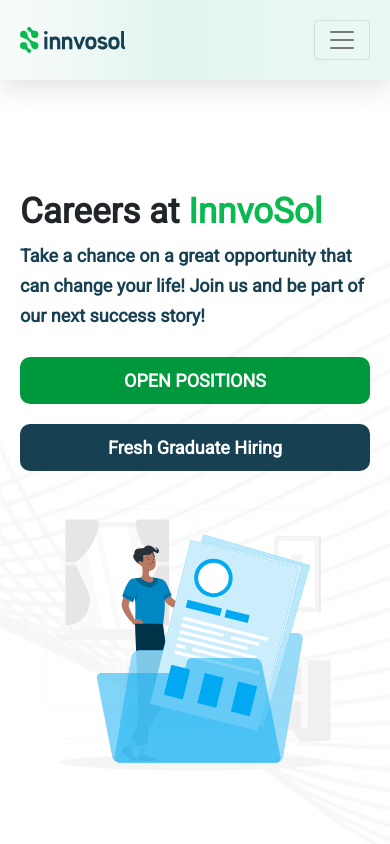
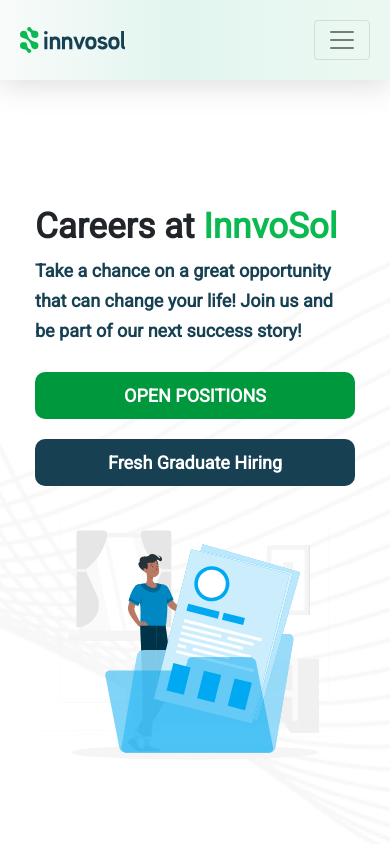
Before and after one commit to BasharatAliKing/innvosol-project, a React (Create React App) app: page /Carrier in a window 390 px wide. Shown: the top 844 px of the page. Built offline with nearby package versions, Linux system fonts and the light colour scheme.

Commit message:
data added

```diff
--- a/src/Utilities/Form.css
+++ b/src/Utilities/Form.css
@@ -49,6 +49,7 @@
         width: 90%;
         margin: 0px;
         padding: 0px;
+        margin-left: 10px;
     }
     #Form-alone .container{
         padding: 0px;
--- a/src/Utilities/Home.css
+++ b/src/Utilities/Home.css
@@ -281,6 +281,9 @@
 }
 
 @media(max-width:576px){
+    .row{
+        margin: 0px;
+    }
     #Home{
         width: 100%;
         padding: 0px 20px;
```
